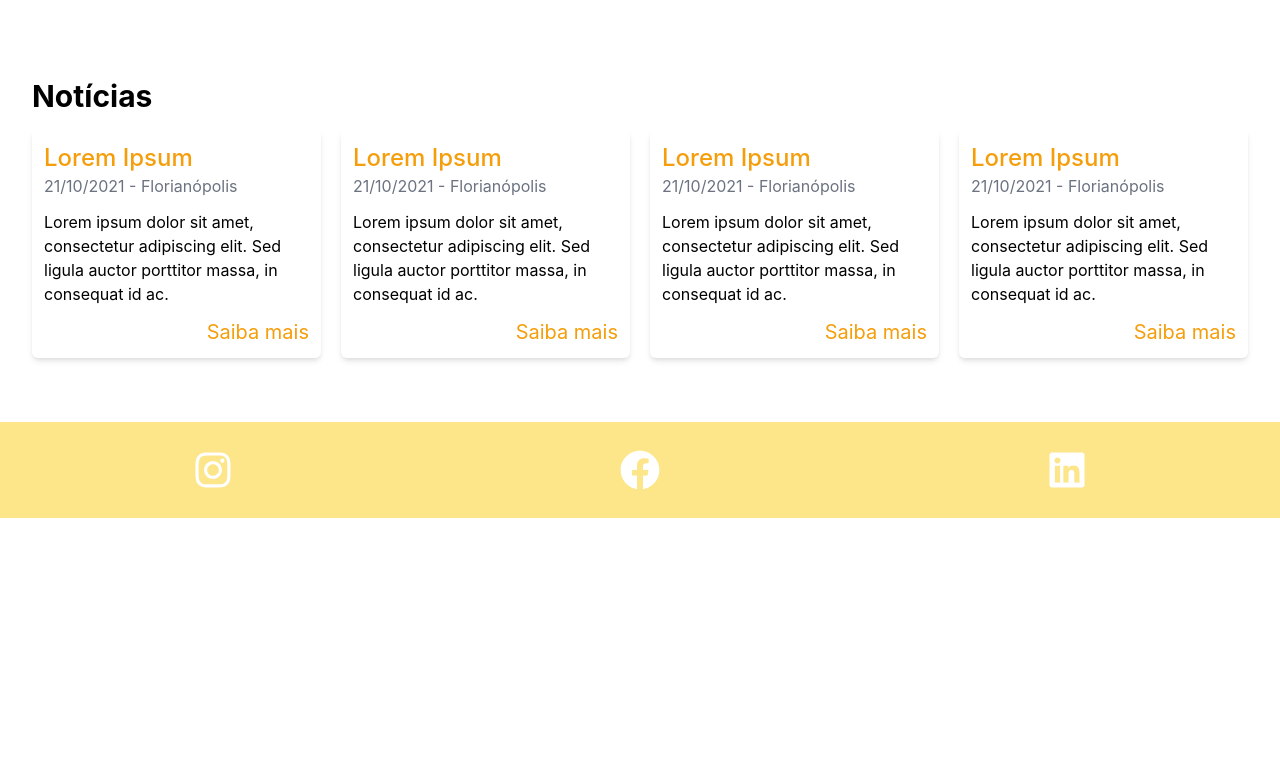
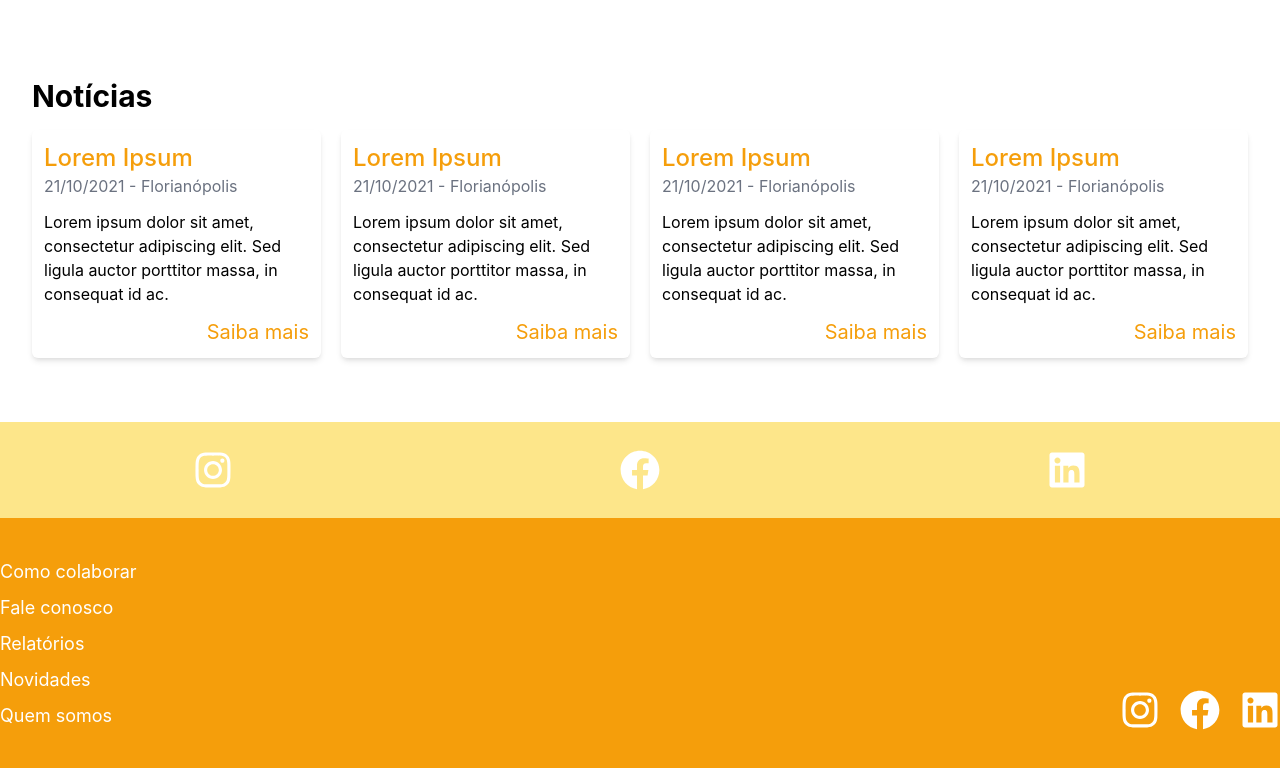
Before and after one commit to glemoss/sos-bucicas, a React (Create React App) app: page / in a window 1280 px wide. Shown: the part 1790-2558 px from the top of the page. Before the commit the page ends 2308 px from the top, so only its background shows below. Built offline with nearby package versions, Linux system fonts and the light colour scheme.

Commit message:
add footer

```diff
--- /dev/null
+++ b/src/components/Footer.jsx
@@ -0,0 +1,41 @@
+import { FaFacebook, FaInstagram, FaLinkedin } from "react-icons/fa";
+
+export default function Footer() {
+
+  return (
+    <div className="bg-yellow-500 py-10 text-white">
+      <div className="sm:container mx-auto flex">
+        <div className="flex flex-col justify-between gap-2 text-lg">
+          <a href="#" className="hover:opacity-75">Como colaborar</a>
+          <a href="#" className="hover:opacity-75">Fale conosco</a>
+          <a href="#" className="hover:opacity-75">Relatórios</a>
+          <a href="#" className="hover:opacity-75">Novidades</a>
+          <a href="#" className="hover:opacity-75">Quem somos</a>
+        </div>
+        <div className="flex-1"></div>
+        <div className="self-end">
+          <div className="flex justify-around gap-5">
+            <a href="#">
+              <FaInstagram
+                size={40}
+                className="cursor-pointer text-white hover:opacity-75"
+              />
+            </a>
+            <a href="#">
+              <FaFacebook
+                size={40}
+                className="cursor-pointer text-white hover:opacity-75"
+              />
+            </a>
+            <a href="#">
+              <FaLinkedin
+                size={40}
+                className="cursor-pointer text-white hover:opacity-75"
+              />
+            </a>
+          </div>
+        </div>
+      </div>
+    </div>
+  )
+}
--- a/src/components/index.jsx
+++ b/src/components/index.jsx
@@ -4,3 +4,4 @@ export { default as About } from './About'
 export { default as Gallery } from './Gallery'
 export { default as News } from './News'
 export { default as Socials } from './Socials'
+export { default as Footer } from './Footer'
--- a/src/pages/home.jsx
+++ b/src/pages/home.jsx
@@ -1,4 +1,4 @@
-import { Hero, Navbar, About, Gallery, News, Socials } from '../components'
+import { Hero, Navbar, About, Gallery, News, Socials, Footer } from '../components'
 
 export default function Home() {
   return (
@@ -22,6 +22,7 @@ export default function Home() {
     </div>
 
     <Socials />
+    <Footer />
     </main>
   )
 }
```
